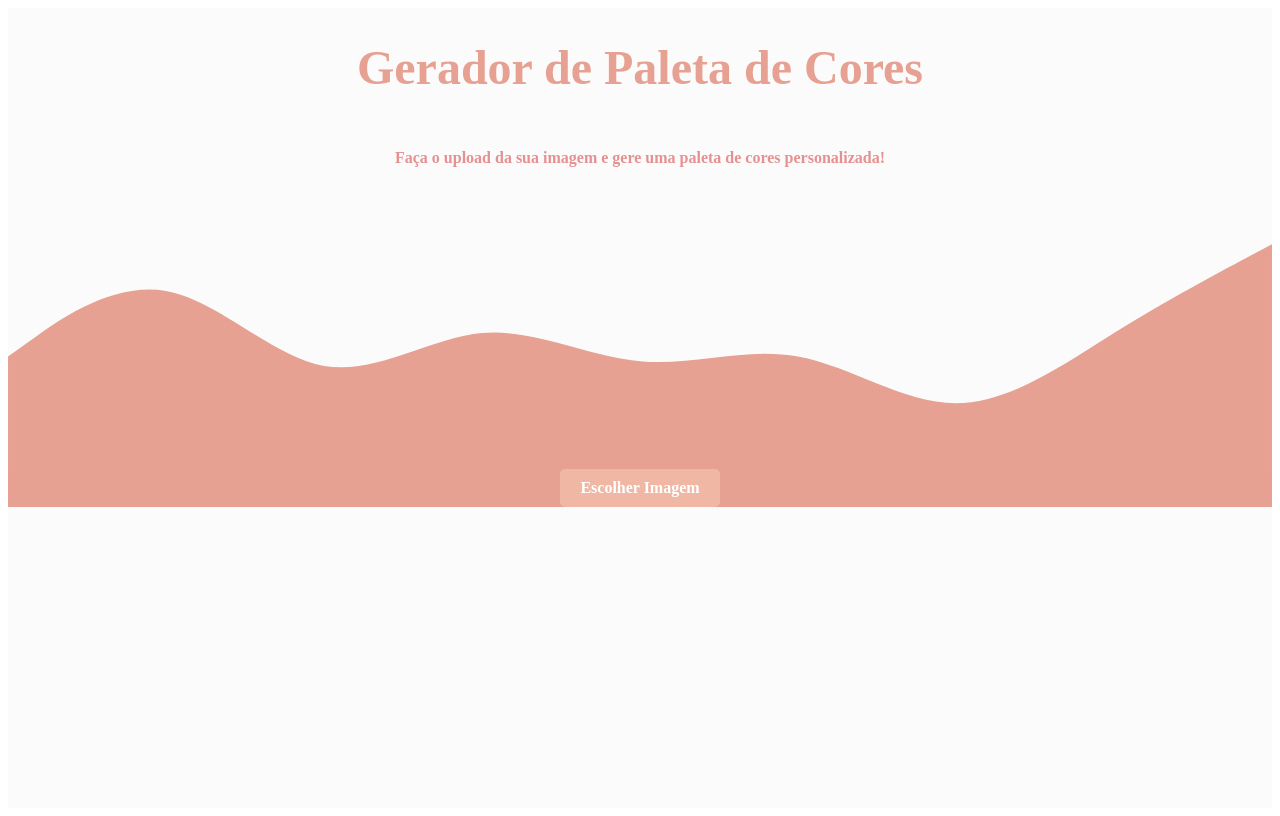
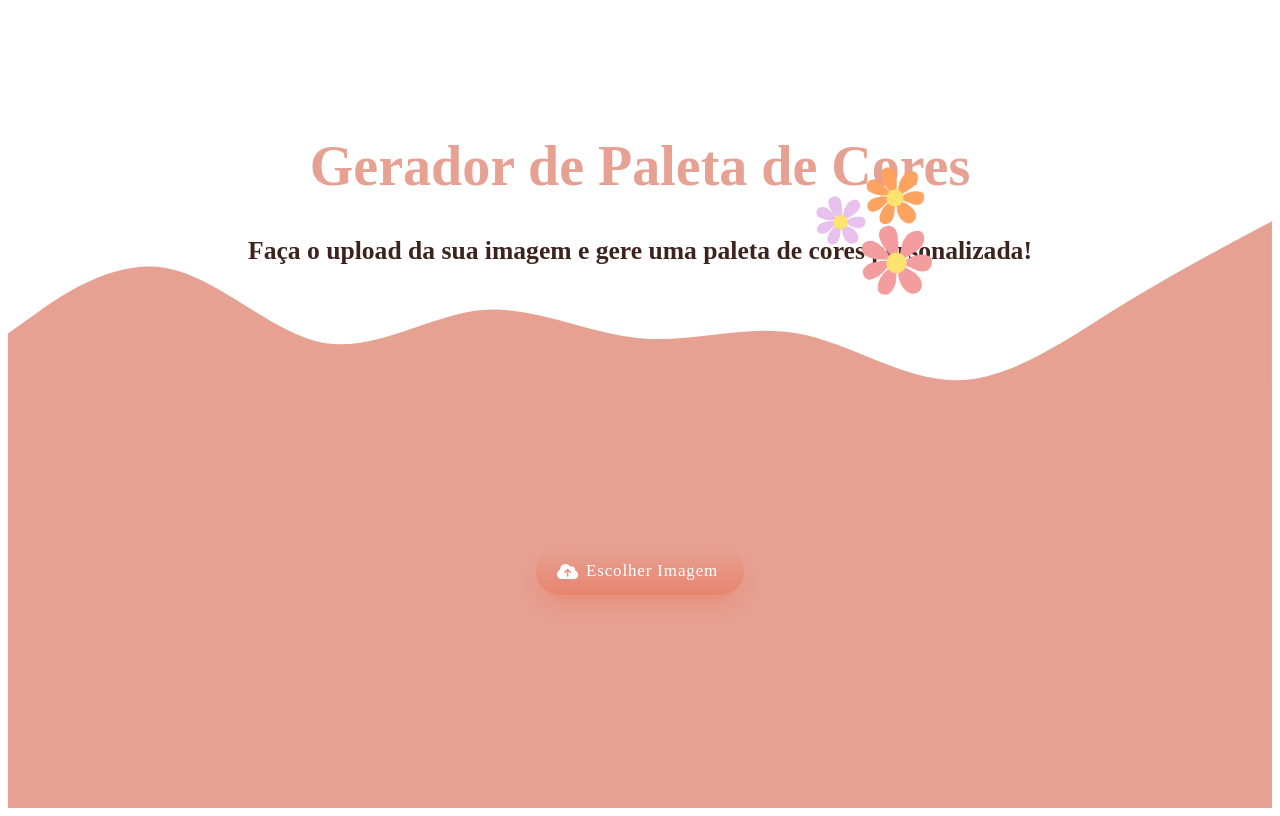
Before and after one commit to giulliabeatriz/color-palette, a plain HTML site: page index.html in a window 1280 px wide. Drawn offline with Linux system fonts and the light colour scheme.

Commit message:
inclusao do gif, alterações no design

```diff
--- a/index.html
+++ b/index.html
@@ -9,20 +9,34 @@
 <body>
 
 <div id="container">
-    <h1>Gerador de Paleta de Cores</h1>
-    <h4> Faça o upload da sua imagem e gere uma paleta de cores personalizada! </h4>
-    <svg xmlns="http://www.w3.org/2000/svg" viewBox="0 0 1440 320">
-        <path fill="#E6A192" fill-opacity="1" d="M0,192L30,170.7C60,149,120,107,180,117.3C240,128,300,192,360,202.7C420,213,480,171,540,165.3C600,160,660,192,720,197.3C780,203,840,181,900,192C960,203,1020,245,1080,245.3C1140,245,1200,203,1260,165.3C1320,128,1380,96,1410,80L1440,64L1440,320L1410,320C1380,320,1320,320,1260,320C1200,320,1140,320,1080,320C1020,320,960,320,900,320C840,320,780,320,720,320C660,320,600,320,540,320C480,320,420,320,360,320C300,320,240,320,180,320C120,320,60,320,30,320L0,320Z"></path>
-    </svg>
+    <div id="header">
+        <img src="/giphy.gif" id="flower-gif" alt="">
+        <h1>Gerador de Paleta de Cores</h1>
+        <p> Faça o upload da sua imagem e gere uma paleta de cores personalizada! </p>
+    </div>
 
     <div id="second-part">
-        <div>
-            <label for="upload"id="design-button">Escolher Imagem</label>
-            <input type="file" id="upload" accept="image/*">
-        </div>
-            <canvas id="canvas" style="display: none;"></canvas>
+        <svg xmlns="http://www.w3.org/2000/svg" viewBox="0 0 1440 250">
+            <path fill="#E6A192" fill-opacity="1" d="M0,192L30,170.7C60,149,120,107,180,117.3C240,128,300,192,360,202.7C420,213,480,171,540,165.3C600,160,660,192,720,197.3C780,203,840,181,900,192C960,203,1020,245,1080,245.3C1140,245,1200,203,1260,165.3C1320,128,1380,96,1410,80L1440,64L1440,320L1410,320C1380,320,1320,320,1260,320C1200,320,1140,320,1080,320C1020,320,960,320,900,320C840,320,780,320,720,320C660,320,600,320,540,320C480,320,420,320,360,320C300,320,240,320,180,320C120,320,60,320,30,320L0,320Z"></path>
+        </svg>
+
+    </div>
+
+    <div id="last-part">
+        <label for="upload"id="design-button">
+            <svg viewBox="0 0 640 512" fill="white" height="1em" xmlns="http://www.w3.org/2000/svg"><path d="M144 480C64.5 480 0 415.5 0 336c0-62.8 40.2-116.2 96.2-135.9c-.1-2.7-.2-5.4-.2-8.1c0-88.4 71.6-160 160-160c59.3 0 111 32.2 138.7 80.2C409.9 102 428.3 96 448 96c53 0 96 43 96 96c0 12.2-2.3 23.8-6.4 34.6C596 238.4 640 290.1 640 352c0 70.7-57.3 128-128 128H144zm79-217c-9.4 9.4-9.4 24.6 0 33.9s24.6 9.4 33.9 0l39-39V392c0 13.3 10.7 24 24 24s24-10.7 24-24V257.9l39 39c9.4 9.4 24.6 9.4 33.9 0s9.4-24.6 0-33.9l-80-80c-9.4-9.4-24.6-9.4-33.9 0l-80 80z"></path></svg> Escolher Imagem
+        </label>
+        <input type="file" id="upload" accept="image/*">
+
+
+        <section id="show-imagens">
+            <img id="imagePreview" class="preview" style="display: none;">
+        </section>
+
+        <canvas id="canvas" style="display: none;"></canvas>
         <div id="palette"></div>
     </div>
+
 </div>
 
     <script src="script.js" defer></script>
--- a/script.js
+++ b/script.js
@@ -1,7 +1,3 @@
- document.getElementById('upload').addEventListener('change', function() {
-     alert("Imagem selecionada!");
- });
-
 document.getElementById('upload').addEventListener('change', function(event) {
     const file = event.target.files[0];
     if (!file) return;
@@ -45,6 +41,16 @@ function rgbToHex(r, g, b) {
     return `#${((1 << 24) + (r << 16) + (g << 8) + b).toString(16).slice(1).toUpperCase()}`;
 }
 
+// mostra a imagem escolhida
+document.getElementById('upload').addEventListener('change', function(event) {
+    const file = event.target.files[0];
+    if (file) {
+        const imagePreview = document.getElementById('imagePreview');
+        imagePreview.src = URL.createObjectURL(file);
+        imagePreview.style.display = 'block';
+    }
+});
+
 // mostra as cores pela div palette
 function displayPalette(colors) {
     const palette = document.getElementById('palette');
--- a/style.css
+++ b/style.css
@@ -4,47 +4,106 @@
     width: 100%;
     height: 100vh;
     flex-direction: column;
-    background-color: #FBFBFB;
+    justify-content: center;
+    background-color: #fff;
     text-align: center
 }
 
+#header {
+    width: 100%;
+}
+
+#flower-gif {
+    max-width: 200px;
+    position: absolute;
+    top: 15%;
+    right: 300px;
+}
+
 #container h1 {
-    font-size: 3rem;
+    margin-top: 10%;
+    font-size: 3.5rem;
     color: #E6A192;
 }
 
-#container h4 {
-    color: #E69191;
+#container p {
+    font-size: 1.6rem;
+    color: #3C231E;
+    font-weight: bold;
 }
 
 #second-part {
-    background-color: #E6A192;
-    display: inherit;
+    display: flex;
     flex-flow: column nowrap;
     justify-content: center;
+    align-items: center;
+    width: 100%;
+    margin-top: -10%;
 }
+
+#last-part {
+    background-color: #E6A192;
+    height: 100vh;
+    display: flex;
+    justify-content: center;
+    align-items: center;
+    flex-direction: column;
+    gap: 25px;
 
 #upload {
     display: none;
 }
 
 #design-button {
-    display: inline-block;
-    padding: 10px 20px;
-    background-color: #EFB7A4;
-    color: #fff;
-    font-size: 16px;
-    font-weight: bold;
-    text-align: center;
-    border-radius: 5px;
-    cursor: pointer;
-    border: none;
-    transition: background-color 0.3s;
+    display: flex;
+  align-items: center;
+  font-family: inherit;
+  font-weight: 500;
+  font-size: 17px;
+  padding: 0.8em 1.5em 0.8em 1.2em;
+  color: white;
+  background: #EFB7A4;
+  background: linear-gradient(0deg, #e8846e 0%, #E6A192 100%);
+  border: none;
+  box-shadow: 0 0.7em 1.5em -0.5em #e8846e;
+  letter-spacing: 0.05em;
+  border-radius: 20em;
 }
 
-#palette { display: flex; gap: 10px; }
+    #design-button svg {margin-right: 8px;}
+
+    #design-button:hover {
+        box-shadow: 0 0.5em 1.5em -0.5em #ca6d58;
+        background-color: #E6A192;
+        transition: .3s ease-in;
+    }
+
+    #design-button:active { box-shadow: 0 0.3em 1em -0.5em #e8846e; }
+
+ #show-imagens {
+    display: flex;
+    justify-content: center;
+    align-items: center;
+ }
+
+ .preview {
+    margin-top: 20px;
+    border-radius: 10px;
+    box-shadow: 0px 4px 8px rgba(0, 0, 0, 0.2);
+    max-width: 200px;
+    max-height: 200px;
+    margin: 0 auto;
+ }
+
+ #palette {
+    display: flex;
+    justify-content: center;
+    align-items: center;
+ }
+
 .color-box {
-    width: 50px;
+    position: relative;
+    width: 150px;
     height: 50px;
     display: flex;
     flex-direction: column;
@@ -54,3 +113,7 @@
     color: #fff;
     text-shadow: 1px 1px 2px #000;
 }
+
+.color-box:hover {
+
+}
```
Also changed, not shown: giphy.gif (added).
